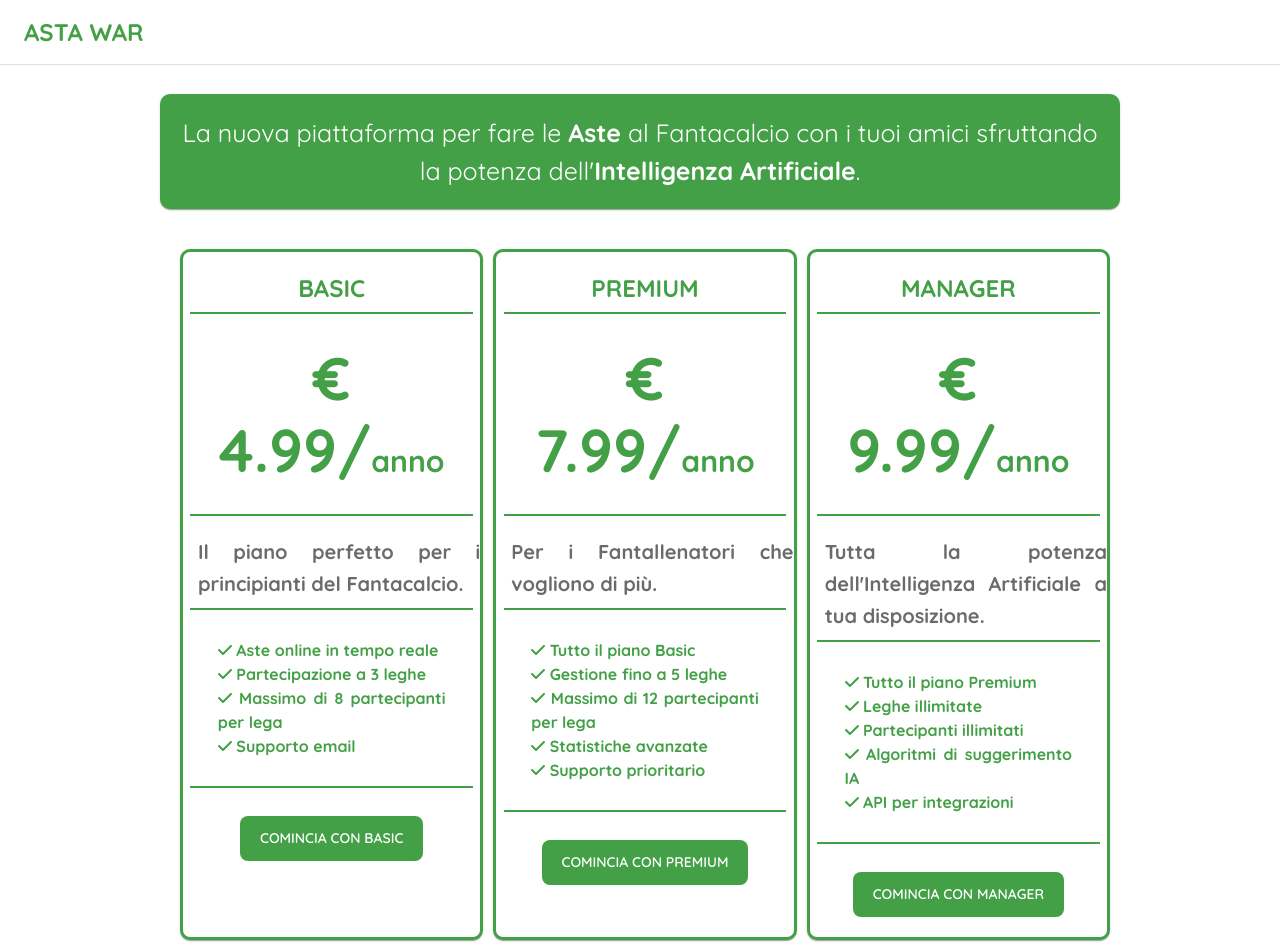
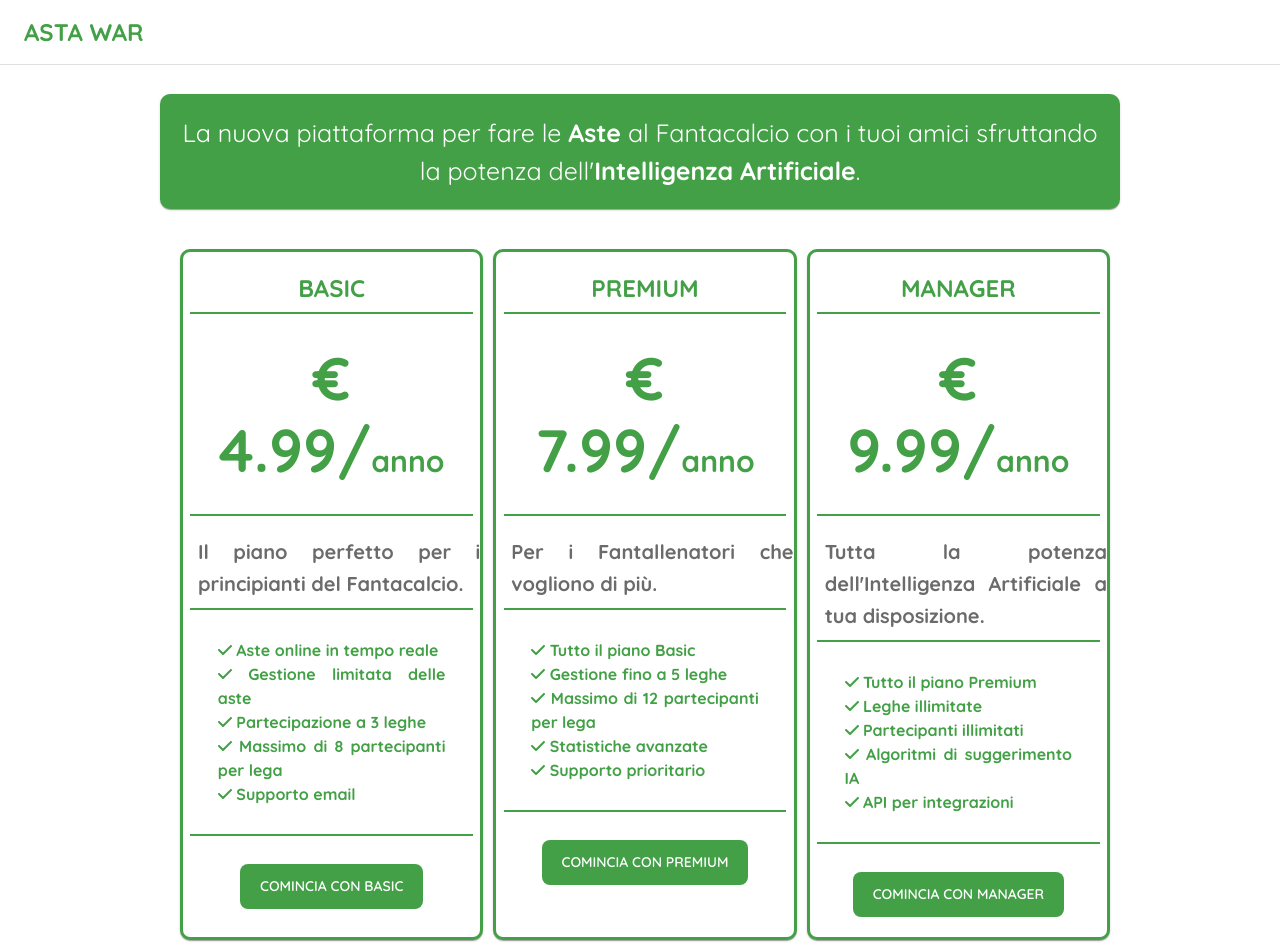
Before and after one commit to danielecomandini/astawar, a React (Vite) app: page / in a window 1280 px wide. Built offline with nearby package versions, Linux system fonts and the light colour scheme.

Commit message:
Aggiunta funzionalita' piano Basic

```diff
--- a/src/pages/subscriptions/components/AstaWarSubscriptionPlanContent.tsx
+++ b/src/pages/subscriptions/components/AstaWarSubscriptionPlanContent.tsx
@@ -12,6 +12,7 @@ const PLANS = [
     description: "Il piano perfetto per i principianti del Fantacalcio.",
     items: [
       "Aste online in tempo reale",
+      "Gestione limitata delle aste",
       "Partecipazione a 3 leghe",
       "Massimo di 8 partecipanti per lega",
       "Supporto email",
```
